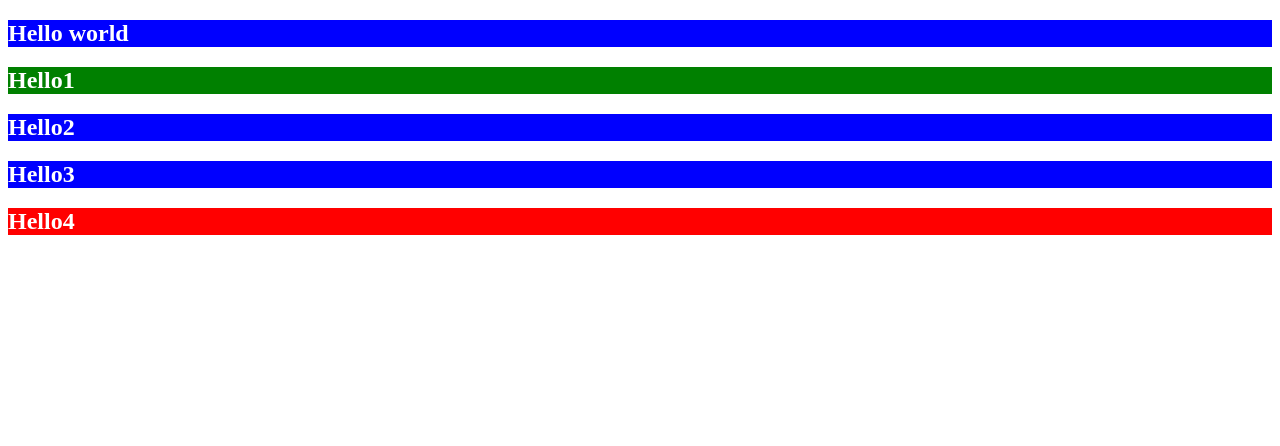
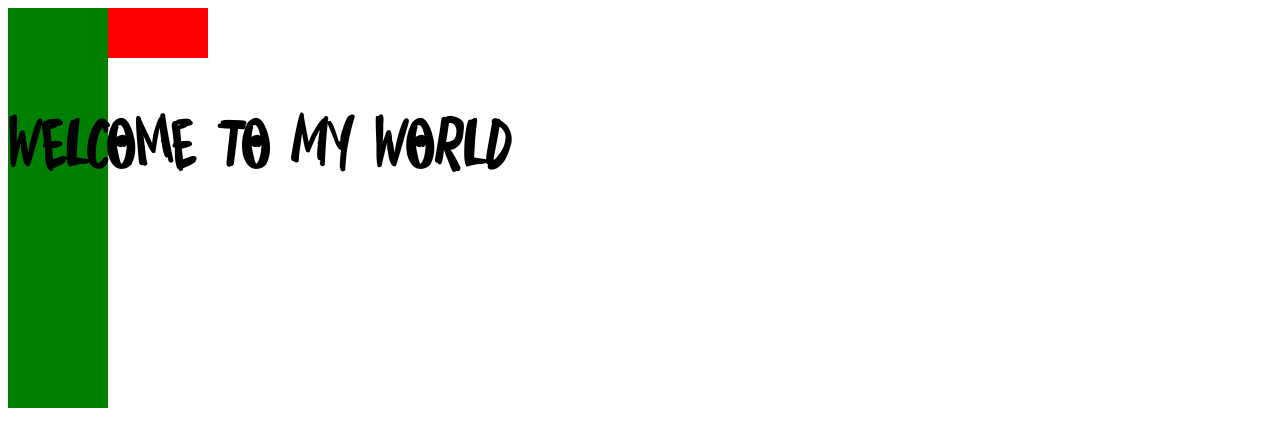
Before and after one commit to prasad-bigdp/html730, a plain HTML site: page CSS/code/first/index.html in a window 1280 px wide. Drawn offline with Linux system fonts and the light colour scheme; a web font is replaced by a local one.

```diff
--- /dev/null
+++ b/CSS/code/box-model/index.html
@@ -0,0 +1,14 @@
+<!DOCTYPE html>
+<html lang="en">
+<head>
+    <meta charset="UTF-8">
+    <meta name="viewport" content="width=device-width, initial-scale=1.0">
+    <title>Document</title>
+    <link rel="stylesheet" href="style.css">
+</head>
+<body>
+    <div id="box">
+        Hello World
+    </div>
+</body>
+</html>
--- /dev/null
+++ b/CSS/code/box-model/style.css
@@ -0,0 +1,9 @@
+#box{
+    height: 100px;
+    width: 100px;
+    border: 5px solid green;
+    border-radius: 5px;
+    box-sizing: border-box;
+    padding: 20px 30px;
+    margin: 20px;
+}
--- a/CSS/code/first/index.html
+++ b/CSS/code/first/index.html
@@ -15,10 +15,14 @@
     </style> -->
 </head>
 <body>
-    <h2 style="background-color: blue;color: white;">Hello world</h2>
+    <div id="box">
+        <div id="box2"></div>
+    </div>
+    <!-- <h2 style="background-color: blue;color: white;">Hello world</h2>
     <h2>Hello1</h2>
     <h2 class="chitti" id="x">Hello2</h2>
     <h2 class="chitti">Hello3</h2>
-    <h2 id="bujji">Hello4</h2>
+    <h2 id="bujji">Hello4</h2> -->
+    <h2>Welcome to My World</h2>
 </body>
 </html>
--- a/CSS/code/first/style.css
+++ b/CSS/code/first/style.css
@@ -1,4 +1,28 @@
-h2
+@import url('https://fonts.googleapis.com/css2?family=Edu+TAS+Beginner:wght@400..700&display=swap');
+body{
+    /* background-color: rgba(123, 2, 85, 0.096); */
+    /* background-color: #fff; */
+    background-color: white;
+}
+@font-face {
+    font-family: prasadHorror;
+    src: url('./Horrors.ttf');
+}
+#box{
+    height: 50px;
+    width: 200px;
+    background-color: red;
+}
+#box2{
+    height: 50vh;
+    width: 50%;
+    background-color: green;
+}
+h2{
+    font-size: 60px;
+    font-family: prasadHorror;
+}
+/* h2
 {
  background-color: rgb(171, 171, 89);
  background-color: green;
@@ -12,4 +36,4 @@
 }
 #bujji{
     background-color: red;
-}
+} */
```
Also changed, not shown: CSS/code/first/Horrors.ttf (added), CSS/notes/box-model.txt (added), CSS/notes/colors-fonts-units.txt (added), resources.txt (added), topics.txt.
